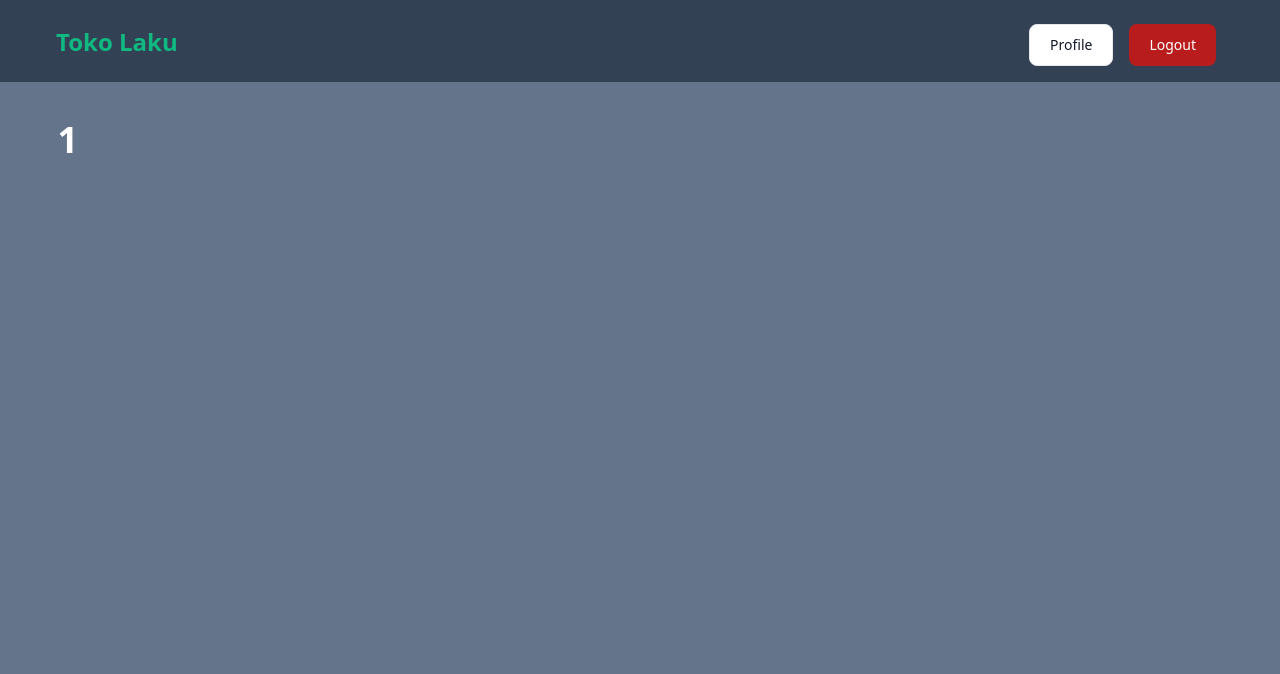
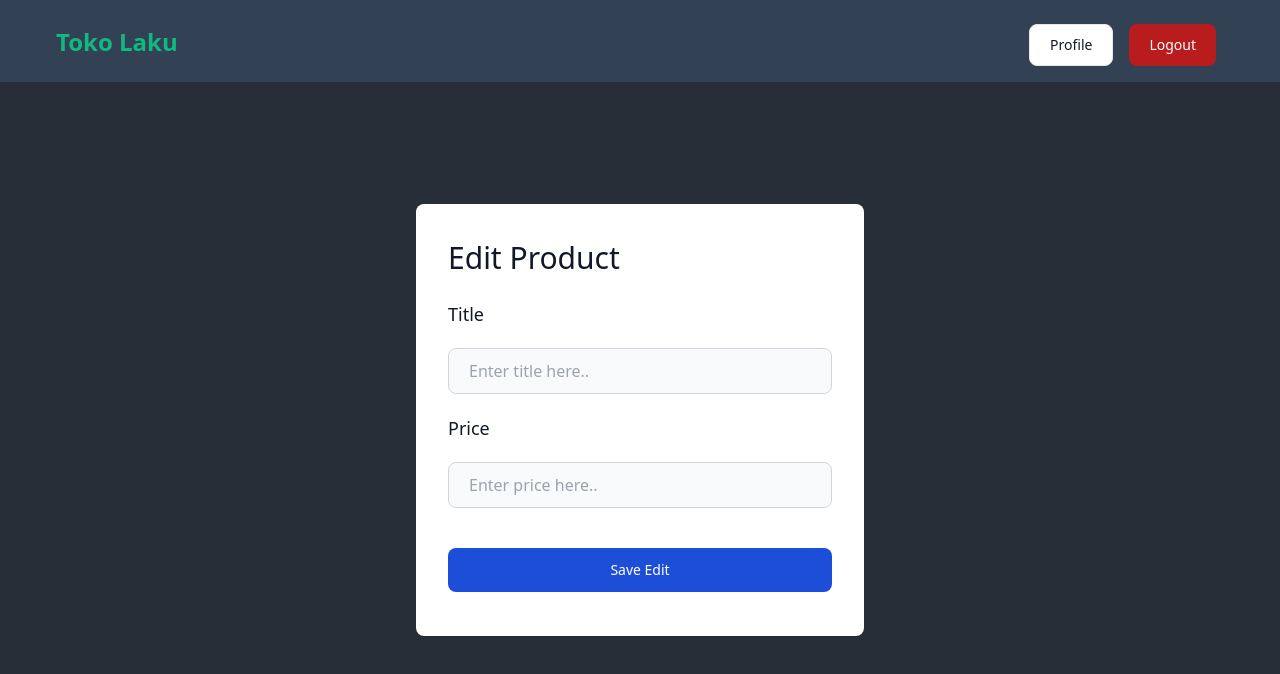
Before and after one commit to alfitof/kel2_crud, a Next.js app: page /products/1 in a window 1280 px wide. Shown: the top 674 px of the page. Built offline with nearby package versions, Linux system fonts and the light colour scheme.

Commit message:
style: Styling edit page

```diff
--- a/pages/products/[id].js
+++ b/pages/products/[id].js
@@ -1,15 +1,62 @@
-import React from "react";
 import { useRouter } from "next/router";
 import Header from "@/components/Header";
 
 const EditPage = () => {
-  const router = useRouter();
-  const { id } = router.query;
   return (
     <div className="bg-slate-500">
       <Header />
       <div className="mt-20  px-[3.6rem] py-10">
-        <h2 className="text-4xl text-white font-bold">{id}</h2>
+        <div className="fixed top-10 left-0 right-0 bottom-0 flex items-center justify-center bg-black bg-opacity-60">
+          <div className="relative w-full max-w-md max-h-full">
+            <div className="relative bg-white rounded-lg shadow dark:bg-gray-700">
+              <div className="px-6 py-6 lg:px-8">
+                <h3 className="mb-6 mt-3 text-3xl font-medium text-gray-900 dark:text-white">
+                  Edit Product
+                </h3>
+                <form>
+                  <div>
+                    <label
+                      htmlFor="title"
+                      className="block mb-2 text-lg  font-medium text-gray-900 dark:text-white"
+                    >
+                      Title
+                    </label>
+                    <input
+                      type="text"
+                      name="title"
+                      id="title"
+                      className="bg-gray-50 mt-5 border pl-5 border-gray-300 text-gray-900  rounded-lg focus:ring-blue-500 focus:border-blue-500 block w-full p-2.5 dark:bg-gray-600 dark:border-gray-500 dark:placeholder-gray-400 dark:text-white"
+                      placeholder="Enter title here.."
+                      required
+                    />
+                  </div>
+                  <div>
+                    <label
+                      htmlFor="price"
+                      className="block text-lg mb-2 mt-5  font-medium text-gray-900 dark:text-white"
+                    >
+                      Price
+                    </label>
+                    <input
+                      type="text"
+                      name="price"
+                      className="bg-gray-50 mt-5 border pl-5 border-gray-300 text-gray-900  rounded-lg focus:ring-blue-500 focus:border-blue-500 block w-full p-2.5 dark:bg-gray-600 dark:border-gray-500 dark:placeholder-gray-400 dark:text-white"
+                      placeholder="Enter price here.."
+                      required
+                    />
+                  </div>
+
+                  <button
+                    type="submit"
+                    className="w-full py-3 text-lg mt-10 mb-5 text-white bg-blue-700 hover:bg-blue-800 focus:ring-4 focus:outline-none focus:ring-blue-300 font-medium rounded-lg text-sm px-5 py-2.5 text-center dark:bg-blue-600 dark:hover:bg-blue-700 dark:focus:ring-blue-800"
+                  >
+                    Save Edit
+                  </button>
+                </form>
+              </div>
+            </div>
+          </div>
+        </div>
       </div>
     </div>
   );
```
